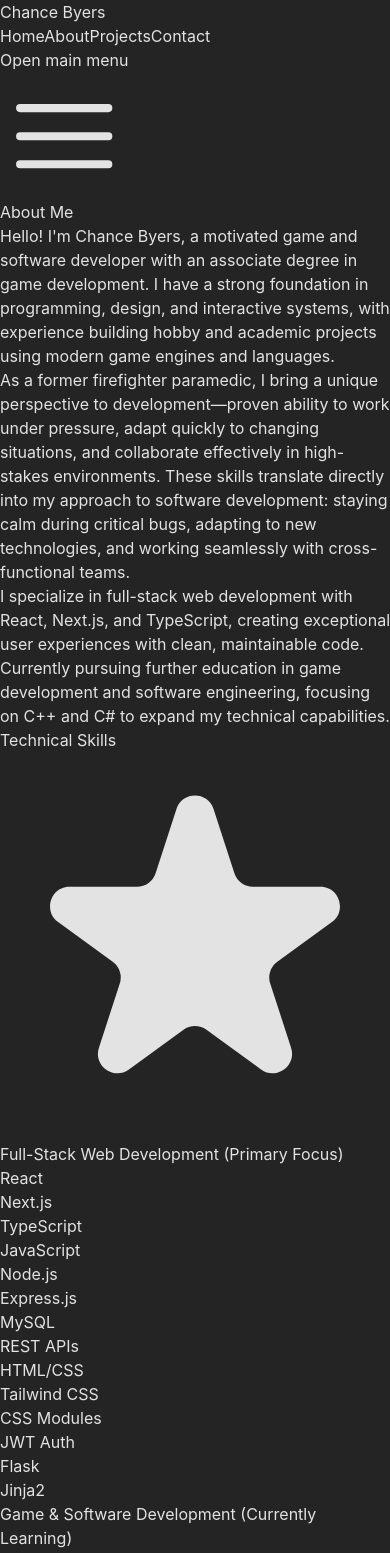
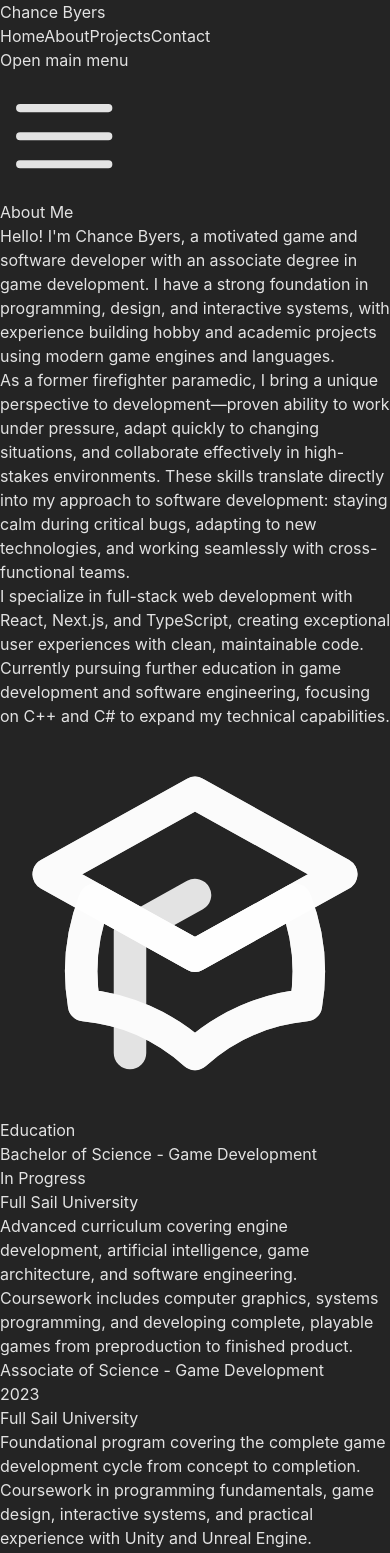
Before and after one commit to DeveloperChance/DeveloperChancePortfolio, a React (Vite) app: page /about in a window 390 px wide. Shown: the top 1553 px of the page. Built offline with nearby package versions, Linux system fonts and the light colour scheme.

Commit message:
Add Education section and improve mobile text wrapping
- Add Education section to About page with degree information
- Responsive design with color-coded borders and icons
- Add break-words class throughout About page
  - Prevent awkward letter-breaking on mobile devices

```diff
--- a/src/pages/About.tsx
+++ b/src/pages/About.tsx
@@ -1,8 +1,8 @@
 export default function About() {
   return (
     <div className="max-w-4xl mx-auto px-4 sm:px-6 lg:px-8 py-12">
-      <h1 className="text-4xl font-bold mb-6">About Me</h1>
-      <div className="space-y-4 text-gray-300">
+      <h1 className="text-4xl font-bold mb-6 break-words">About Me</h1>
+      <div className="space-y-4 text-gray-300 break-words">
         <p>
           Hello! I'm Chance Byers, a motivated game and software developer with an associate degree in game development.
           I have a strong foundation in programming, design, and interactive systems, with experience building hobby and
@@ -19,9 +19,51 @@ export default function About() {
           experiences with clean, maintainable code. Currently pursuing further education in game development and
           software engineering, focusing on C++ and C# to expand my technical capabilities.
         </p>
+      </div>
 
+      {/* Education Section */}
+      <div className="mt-12 p-6 bg-gray-800/50 rounded-lg border border-gray-700">
+        <h2 className="text-2xl font-semibold mb-6 flex items-center break-words">
+          <svg className="w-6 h-6 mr-3 text-blue-400" fill="none" stroke="currentColor" viewBox="0 0 24 24" xmlns="http://www.w3.org/2000/svg">
+            <path strokeLinecap="round" strokeLinejoin="round" strokeWidth={2} d="M12 14l9-5-9-5-9 5 9 5z" />
+            <path strokeLinecap="round" strokeLinejoin="round" strokeWidth={2} d="M12 14l6.16-3.422a12.083 12.083 0 01.665 6.479A11.952 11.952 0 0012 20.055a11.952 11.952 0 00-6.824-2.998 12.078 12.078 0 01.665-6.479L12 14z" />
+            <path strokeLinecap="round" strokeLinejoin="round" strokeWidth={2} d="M12 14l9-5-9-5-9 5 9 5zm0 0l6.16-3.422a12.083 12.083 0 01.665 6.479A11.952 11.952 0 0012 20.055a11.952 11.952 0 00-6.824-2.998 12.078 12.078 0 01.665-6.479L12 14zm-4 6v-7.5l4-2.222" />
+          </svg>
+          Education
+        </h2>
+
+        <div className="space-y-6">
+          {/* Bachelor's Degree - In Progress */}
+          <div className="border-l-4 border-blue-500 pl-4">
+            <div className="flex flex-col sm:flex-row sm:justify-between sm:items-start mb-2">
+              <h3 className="text-xl font-medium text-white break-words">Bachelor of Science - Game Development</h3>
+              <span className="text-blue-400 text-sm mt-1 sm:mt-0 font-medium">In Progress</span>
+            </div>
+            <p className="text-blue-400 font-medium mb-2">Full Sail University</p>
+            <p className="text-gray-300 text-sm">
+              Advanced curriculum covering engine development, artificial intelligence, game architecture, and software engineering.
+              Coursework includes computer graphics, systems programming, and developing complete, playable games from preproduction to finished product.
+            </p>
+          </div>
+
+          {/* Associates Degree - Completed */}
+          <div className="border-l-4 border-green-500 pl-4">
+            <div className="flex flex-col sm:flex-row sm:justify-between sm:items-start mb-2">
+              <h3 className="text-xl font-medium text-white break-words">Associate of Science - Game Development</h3>
+              <span className="text-gray-400 text-sm mt-1 sm:mt-0">2023</span>
+            </div>
+            <p className="text-green-400 font-medium mb-2 break-words">Full Sail University</p>
+            <p className="text-gray-300 text-sm">
+              Foundational program covering the complete game development cycle from concept to completion.
+              Coursework in programming fundamentals, game design, interactive systems, and practical experience with Unity and Unreal Engine.
+            </p>
+          </div>
+        </div>
+      </div>
+
+      <div className="space-y-4 text-gray-300">
         <div className="mt-8">
-          <h2 className="text-2xl font-semibold mb-6">Technical Skills</h2>
+          <h2 className="text-2xl font-semibold mb-6 break-words">Technical Skills</h2>
 
           {/* Primary Expertise */}
           <div className="mb-8 p-4 bg-gray-800/50 rounded-lg border border-blue-500/30">
```
